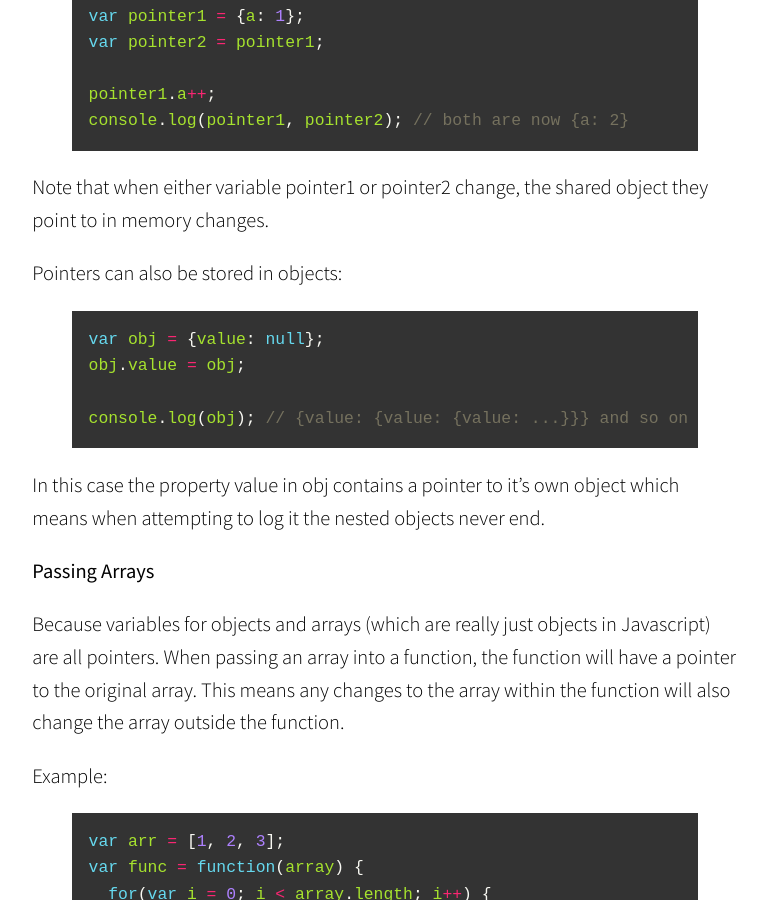
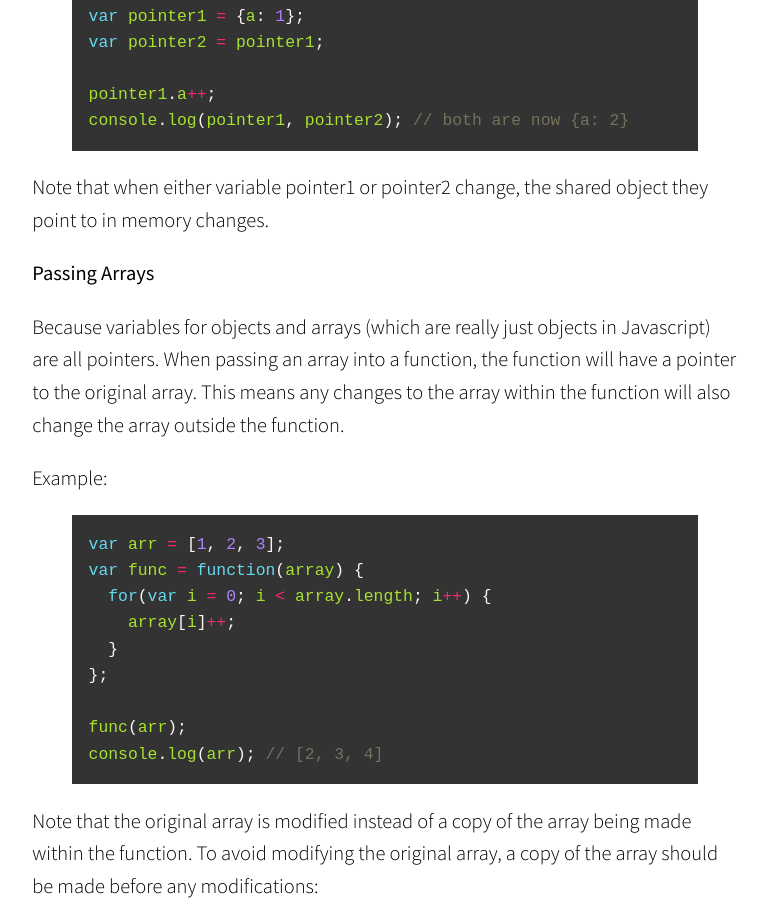
Before and after one commit to yakomaru/yakomaru.github.io, a Jekyll site: the page built from _posts/2015-08-29-pointers-and-pass-by-reference-in-javascript.md, in a window 1280 px wide and 900 px high, scrolled down 810 px. Shown: the whole window, without its empty margins (255-1022 px from the left). Built offline with Jekyll 4.4.1, drawn with Linux system fonts in a browser that asks for light colours; nearby versions of some CDN libraries; some web fonts are replaced; comment, search, counter and statistics services are not loaded.

Commit message:
fixed repeat text

```diff
--- a/_posts/2015-08-29-pointers-and-pass-by-reference-in-javascript.md
+++ b/_posts/2015-08-29-pointers-and-pass-by-reference-in-javascript.md
@@ -28,20 +28,6 @@ console.log(pointer1, pointer2); // both are now {a: 2}
 
 Note that when either variable pointer1 or pointer2 change, the shared object they point to in
 memory changes.
-
-Pointers can also be stored in objects:
-
-{% highlight javascript %}
-
-var obj = {value: null};
-obj.value = obj;
-
-console.log(obj); // {value: {value: {value: ...}}} and so on
-
-{% endhighlight %}
-
-In this case the property value in obj contains a pointer to it's own object which means when
-attempting to log it the nested objects never end.
 
 **Passing Arrays**
 
```
